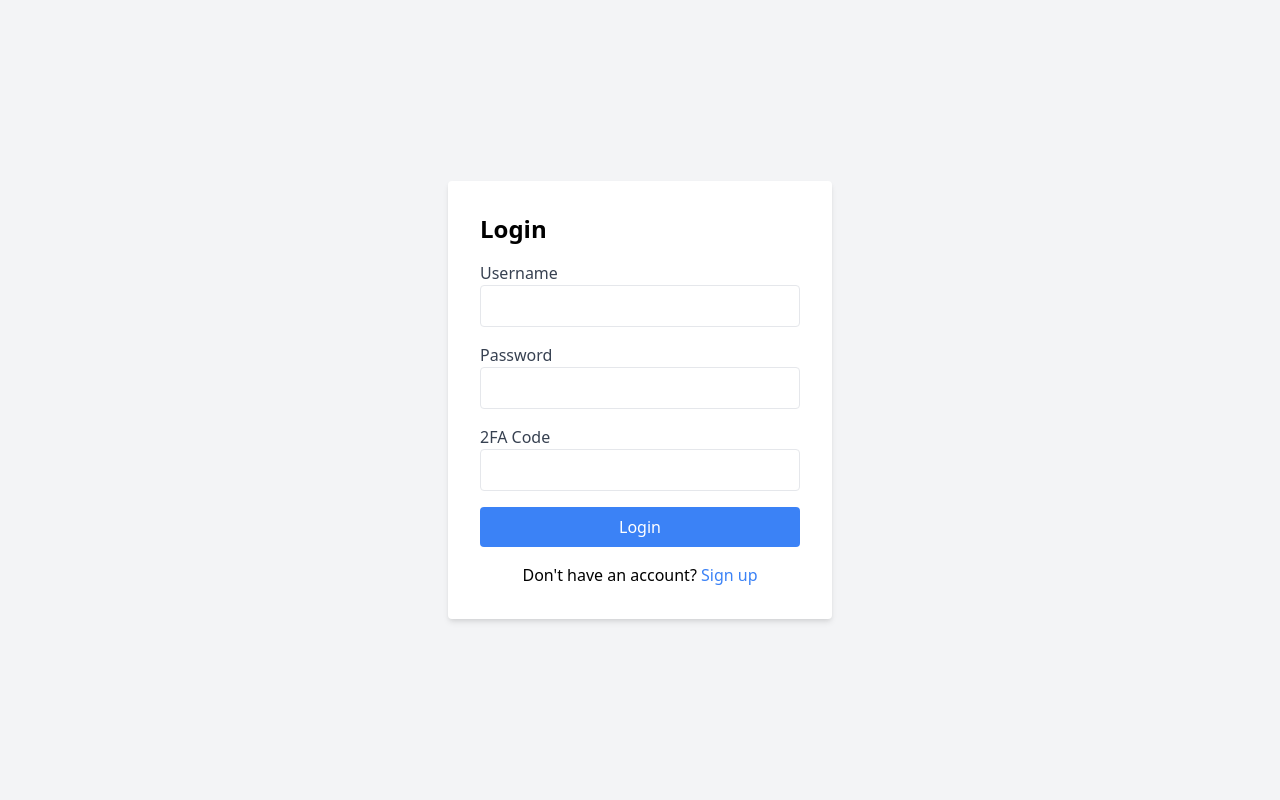
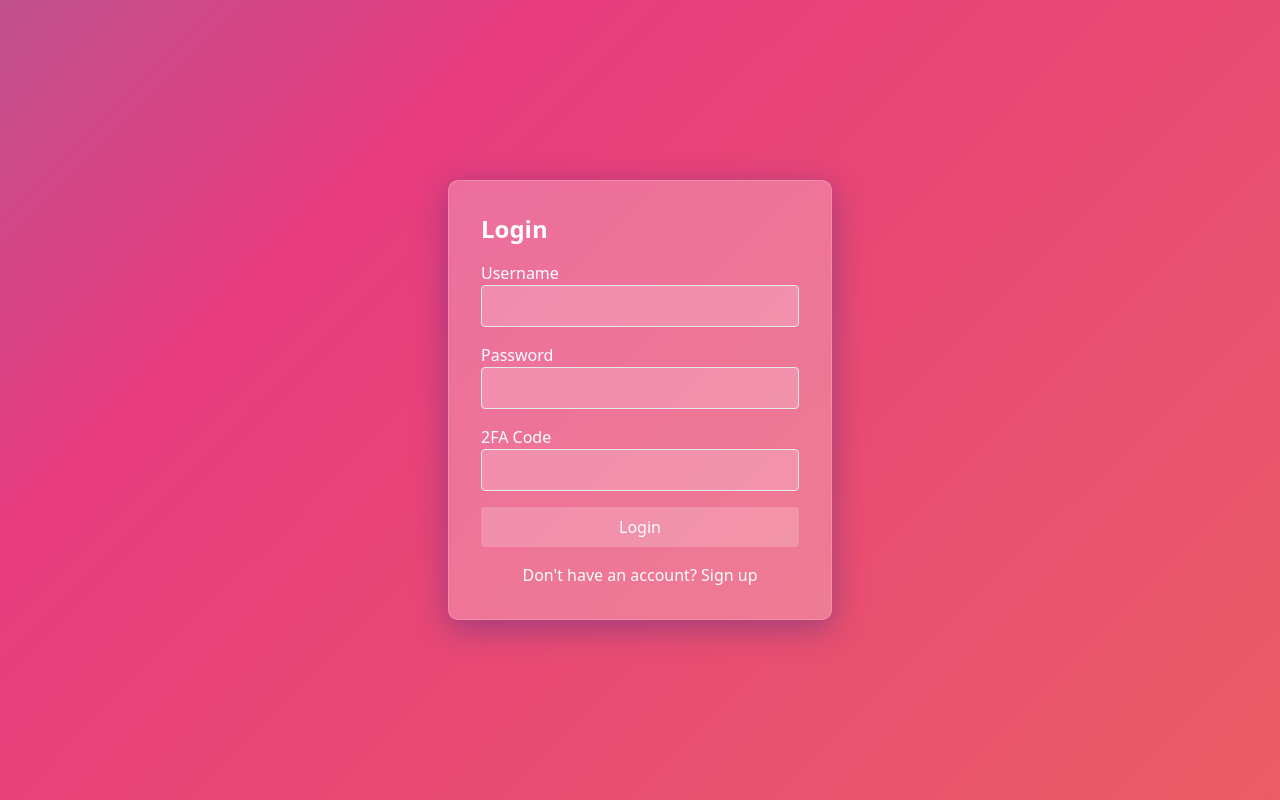
Before and after one commit to ratnam1510/PredictStock, a Python web app: template templates/login.html in a window 1280 px wide. Run offline with Jinja, Linux system fonts and the light colour scheme; the template is opened without the code that fills it, so the values that code supplies are empty.

Commit message:
Update login.html

```diff
--- a/templates/login.html
+++ b/templates/login.html
@@ -5,30 +5,86 @@
     <meta name="viewport" content="width=device-width, initial-scale=1.0">
     <title>Login</title>
     <link rel="stylesheet" href="https://cdnjs.cloudflare.com/ajax/libs/tailwindcss/2.2.19/tailwind.min.css">
+    <style>
+        @keyframes fadeIn {
+            from { opacity: 0; transform: translateY(-20px); }
+            to { opacity: 1; transform: translateY(0); }
+        }
+
+        @keyframes slideIn {
+            from { transform: translateX(-50px); opacity: 0; }
+            to { transform: translateX(0); opacity: 1; }
+        }
+
+        @keyframes gradientFlow {
+            0% { background-position: 0% 50%; }
+            50% { background-position: 100% 50%; }
+            100% { background-position: 0% 50%; }
+        }
+
+        body {
+            background: linear-gradient(-45deg, #ee7752, #e73c7e, #23a6d5, #23d5ab);
+            background-size: 400% 400%;
+            animation: gradientFlow 15s ease infinite;
+        }
+
+        .animate-fade-in {
+            animation: fadeIn 0.5s ease-out;
+        }
+
+        .animate-slide-in {
+            animation: slideIn 0.5s ease-out;
+        }
+
+        .input-transition {
+            transition: all 0.3s ease;
+        }
+
+        .input-transition:focus {
+            transform: scale(1.02);
+            box-shadow: 0 0 0 3px rgba(255, 255, 255, 0.5);
+        }
+
+        .button-transition {
+            transition: all 0.3s ease;
+        }
+
+        .button-transition:hover {
+            transform: translateY(-2px);
+            box-shadow: 0 4px 6px rgba(0, 0, 0, 0.1);
+        }
+
+        .glass-effect {
+            background: rgba(255, 255, 255, 0.25);
+            box-shadow: 0 8px 32px 0 rgba(31, 38, 135, 0.37);
+            backdrop-filter: blur(4px);
+            -webkit-backdrop-filter: blur(4px);
+            border-radius: 10px;
+            border: 1px solid rgba(255, 255, 255, 0.18);
+        }
+    </style>
 </head>
-<body class="bg-gray-100">
-    <div class="min-h-screen flex items-center justify-center">
-        <div class="bg-white p-8 rounded shadow-md w-96">
-            <h2 class="text-2xl font-bold mb-4">Login</h2>
+<body class="min-h-screen flex items-center justify-center">
+    <div class="glass-effect p-8 rounded-lg w-96 animate-fade-in">
+        <h2 class="text-2xl font-bold mb-4 animate-slide-in text-white">Login</h2>
         <form method="POST">
-                <div class="mb-4">
-                    <label for="username" class="block text-gray-700">Username</label>
-                    <input type="text" id="username" name="username" required class="w-full px-3 py-2 border rounded">
+            <div class="mb-4 animate-slide-in" style="animation-delay: 0.1s;">
+                <label for="username" class="block text-white">Username</label>
+                <input type="text" id="username" name="username" required class="w-full px-3 py-2 border rounded input-transition bg-white bg-opacity-20 text-white placeholder-white::placeholder">
             </div>
-                <div class="mb-4">
-                    <label for="password" class="block text-gray-700">Password</label>
-                    <input type="password" id="password" name="password" required class="w-full px-3 py-2 border rounded">
+            <div class="mb-4 animate-slide-in" style="animation-delay: 0.2s;">
+                <label for="password" class="block text-white">Password</label>
+                <input type="password" id="password" name="password" required class="w-full px-3 py-2 border rounded input-transition bg-white bg-opacity-20 text-white placeholder-white::placeholder">
             </div>
-                <div class="mb-4">
-                    <label for="otp" class="block text-gray-700">2FA Code</label>
-                    <input type="text" id="otp" name="otp" required class="w-full px-3 py-2 border rounded">
+            <div class="mb-4 animate-slide-in" style="animation-delay: 0.3s;">
+                <label for="otp" class="block text-white">2FA Code</label>
+                <input type="text" id="otp" name="otp" required class="w-full px-3 py-2 border rounded input-transition bg-white bg-opacity-20 text-white placeholder-white::placeholder">
             </div>
-                <button type="submit" class="w-full bg-blue-500 text-white py-2 rounded hover:bg-blue-600">Login</button>
+            <button type="submit" class="w-full bg-white bg-opacity-20 text-white py-2 rounded hover:bg-opacity-30 button-transition animate-slide-in" style="animation-delay: 0.4s;">Login</button>
         </form>
-            <p class="mt-4 text-center">
-                Don't have an account? <a href="{{ url_for('signup') }}" class="text-blue-500">Sign up</a>
+        <p class="mt-4 text-center animate-fade-in text-white" style="animation-delay: 0.5s;">
+            Don't have an account? <a href="{{ url_for('signup') }}" class="text-white hover:underline">Sign up</a>
         </p>
-        </div>
     </div>
 </body>
 </html>
```
Lines whose indentation alone changed are shown as unchanged.
